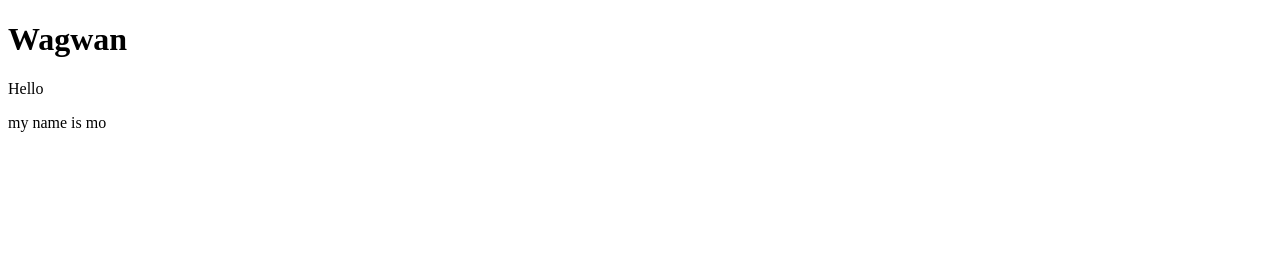
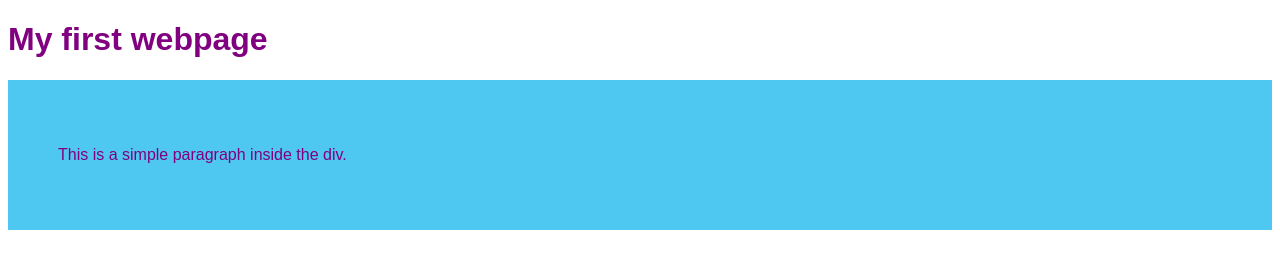
Before and after one commit to yeeezk/web-week-1, a plain HTML site: page index.html in a window 1280 px wide. Drawn offline with Linux system fonts and the light colour scheme.

Commit message:
style.css added

```diff
--- a/index.html
+++ b/index.html
@@ -1,11 +1,15 @@
 <!DOCTYPE html>
-<html>
-    <head>
-        <title>Web 1</title>
-    </head>
-    <body>
-        <h1>Wagwan</h1>
-        <p>Hello</p>
-        <p>my name is mo</p>
-    </body>
+<html lang="en">
+<head>
+    <meta charset="UTF-8">
+    <meta name="viewport" content="width=device-width, initial-scale=1.0">
+    <link rel="stylesheet" href="style/style.css">
+    <title>Rubbish site (with style)</title>
+</head>
+<body>
+    <h1>My first webpage</h1>
+    <div>
+        <p>This is a simple paragraph inside the div.</p>
+    </div>
+</body>
 </html>
--- /dev/null
+++ b/style/style.css
@@ -0,0 +1,13 @@
+*
+{
+
+
+    font-family: Arial, sans-serif;
+    color: purple;
+
+}
+div
+{
+    padding: 50px;
+    background-color: rgb(78, 200, 241);
+}
```
